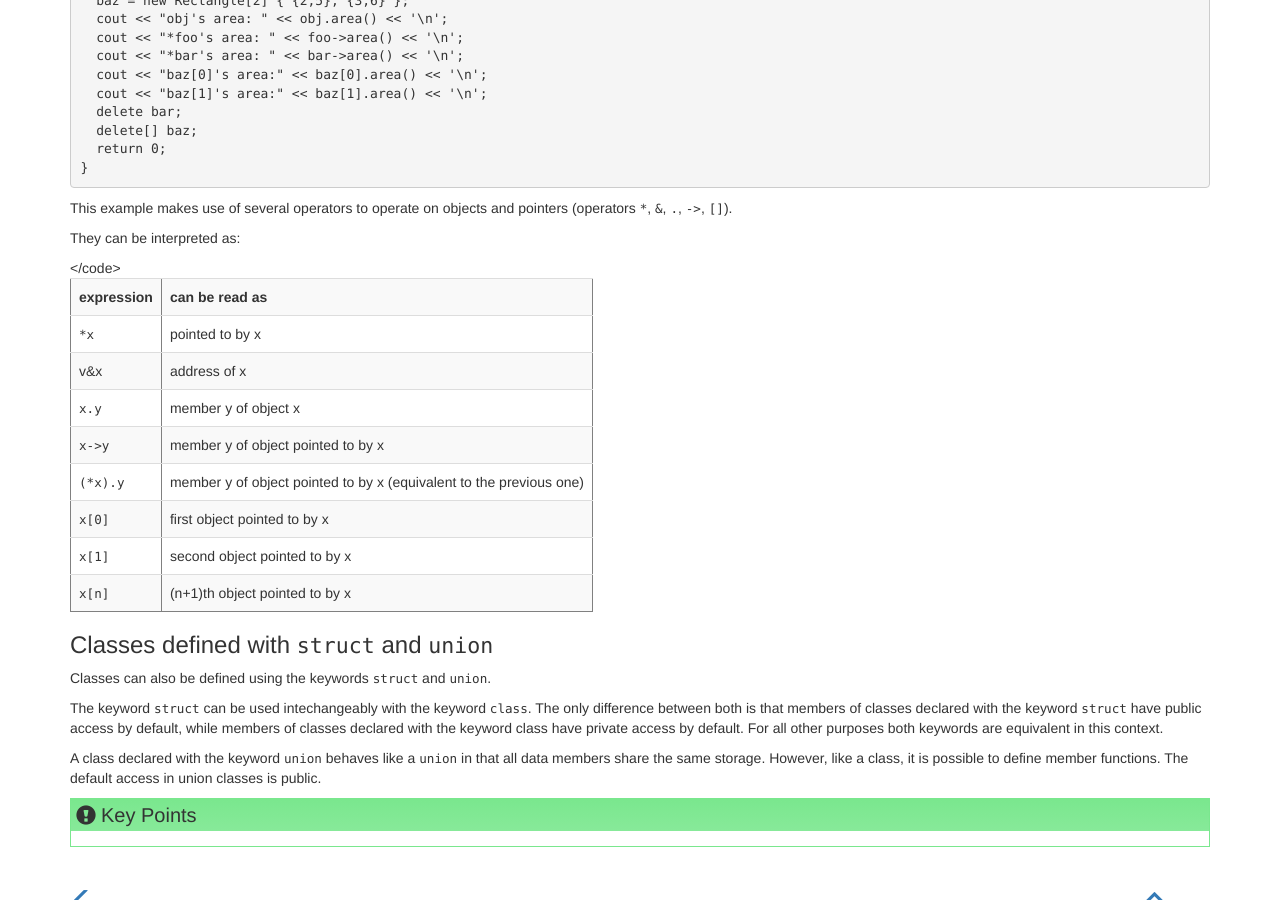
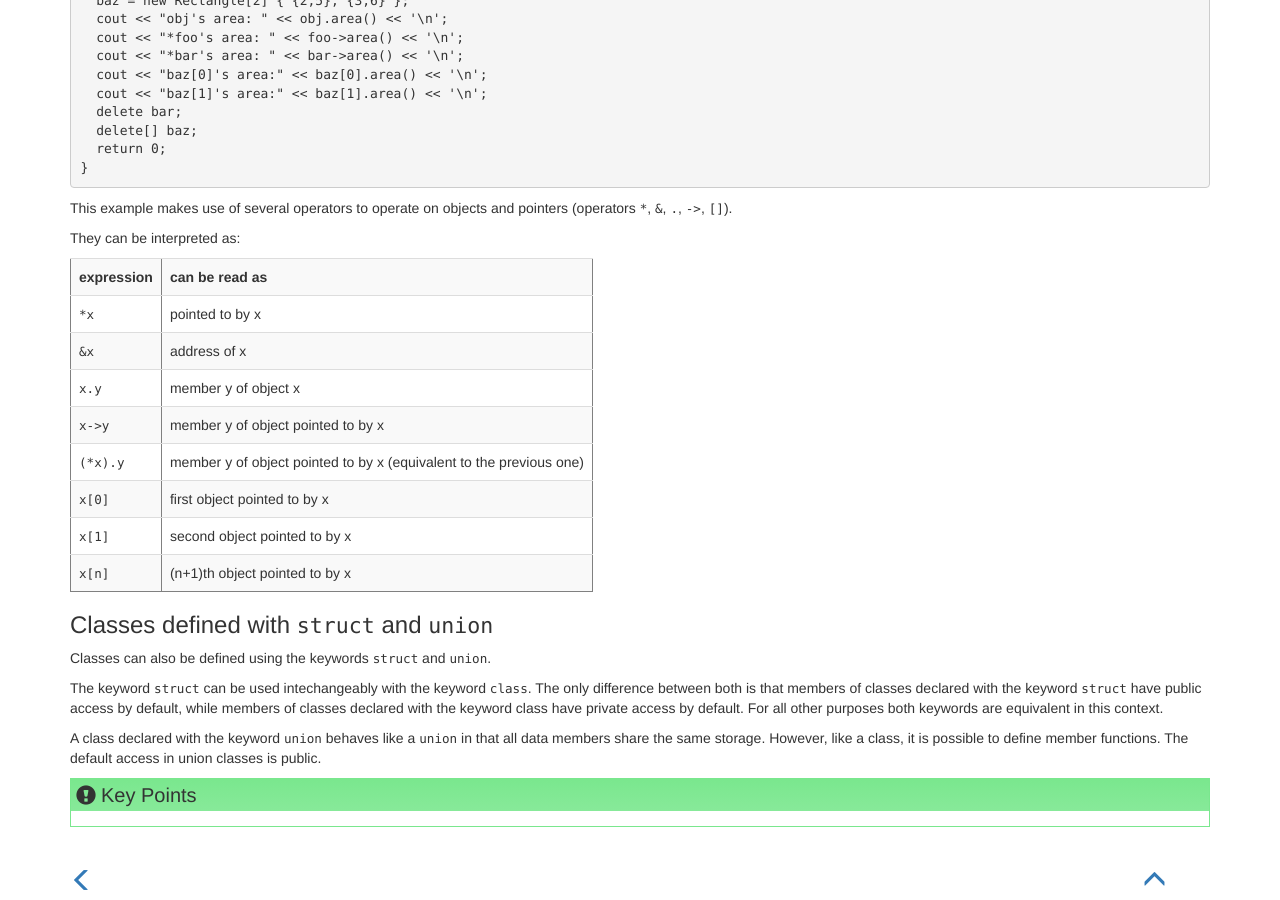
Before and after one commit to ornl-ssd/cpp-novice, a Jekyll site: the page built from _episodes/17-classes1.md, in a window 1280 px wide and 900 px high, scrolled down 7253 px. Built offline with Jekyll 4.4.1, drawn with Linux system fonts in a browser that asks for light colours.

Commit message:
Signed-off-by: Greg Watson <g.watson@computer.org>

```diff
--- a/_episodes/17-classes1.md
+++ b/_episodes/17-classes1.md
@@ -663,7 +663,7 @@ They can be interpreted as:
 <table border="1">
 <tr><th>expression</th><th>can be read as</th></tr>
 <tr><td><code>*x</code></td><td>pointed to by x</td></tr>
-<tr><td>v&x</td></code><td>address of x</td></tr>
+<tr><td><code>&x</code></td><td>address of x</td></tr>
 <tr><td><code>x.y</code></td><td>member y of object x</td></tr>
 <tr><td><code>x->y</code></td><td>member y of object pointed to by x</td></tr>
 <tr><td><code>(*x).y</code></td><td>member y of object pointed to by x (equivalent to the previous one)</td></tr>
```
